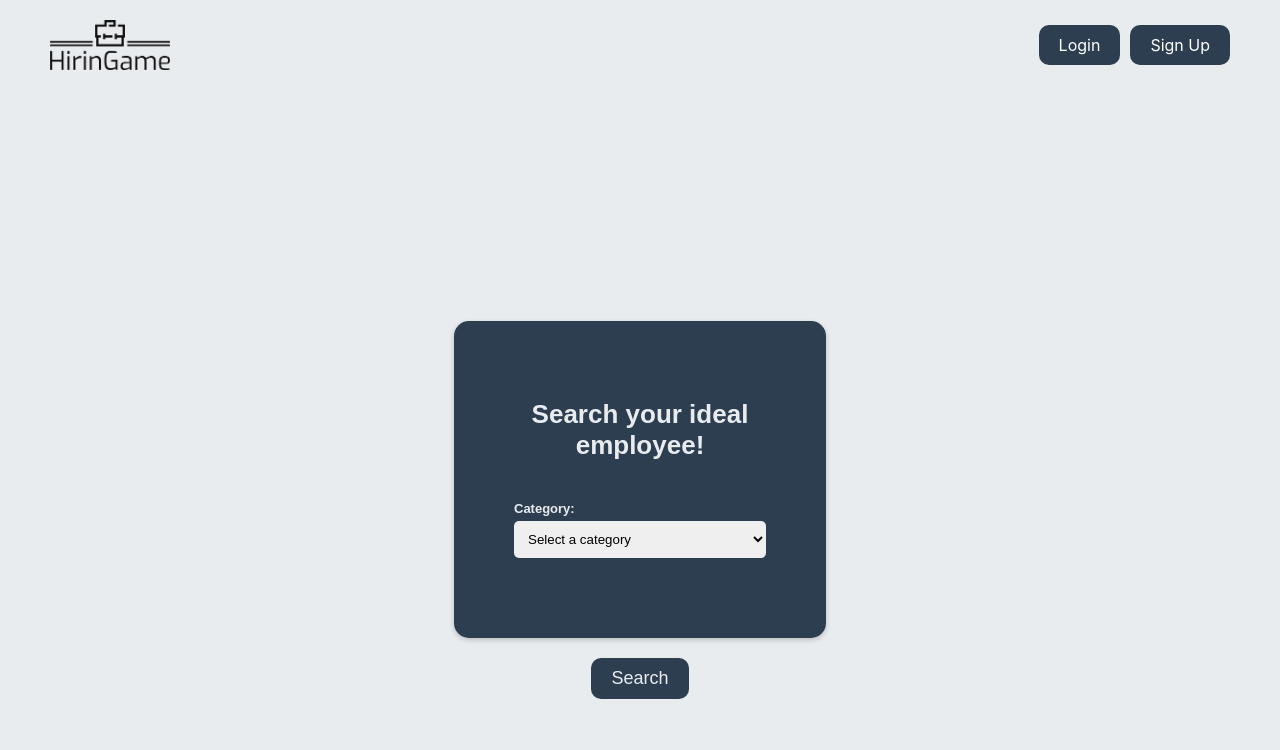
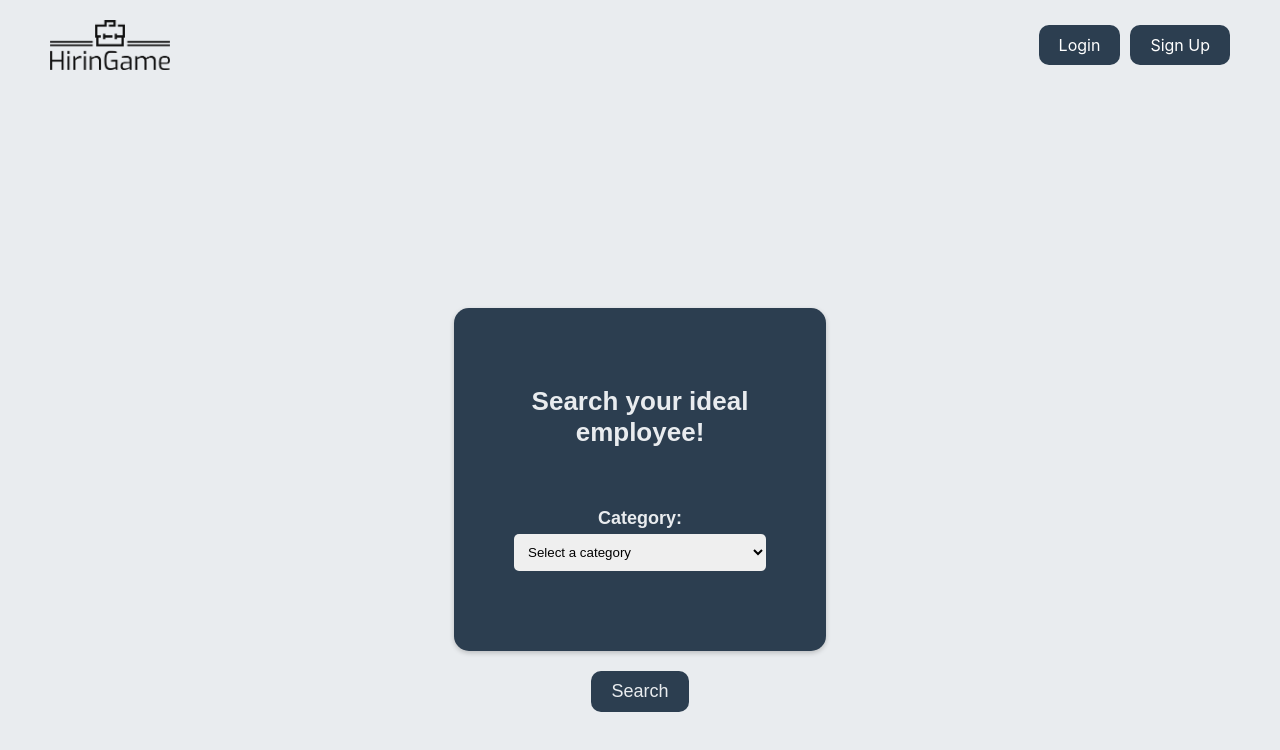
Before and after one commit to mehrdadzeinali/HiringGameFront, a React (Create React App) app in the folder front/: page /employee/search in a window 1280 px wide. Shown: the top 750 px of the page. Built offline with nearby package versions, Linux system fonts and the light colour scheme.

Commit message:
edit the search page style

```diff
--- a/front/src/pages/Employee/Search/Search.css
+++ b/front/src/pages/Employee/Search/Search.css
@@ -18,6 +18,10 @@
   width: 30%;
   box-sizing: border-box;
   font-size: small;
+  display: flex;
+  flex-direction: column;
+  align-items: center;
+  justify-content: center;
 }
 
 .search-ctn h1 {
@@ -26,9 +30,14 @@
 }
 
 .search-ctn label {
-  display: block;
+  display: flex;
+  flex-direction: column;
   margin: 20px 0;
   color: #E9ECEF;
+  align-items: center;
+  justify-content: center;
+  width: 100%;
+  font-size: large;
 }
 
 .search-ctn select,
@@ -40,7 +49,7 @@
   border: none;
 }
 
-.personalized-search-button {
+.search-btn {
   text-decoration: none;
   padding: 10px 20px;
   border-radius: 10px;
--- a/front/src/pages/Employee/Search/Search.js
+++ b/front/src/pages/Employee/Search/Search.js
@@ -79,7 +79,7 @@ const PersonalizedSearchPage = () => {
           </label>
         )}
       </div>
-      <button className="personalized-search-button" onClick={handleSearch}>Search</button>
+      <button className="search-btn" onClick={handleSearch}>Search</button>
     </div>
   );
 };
```
